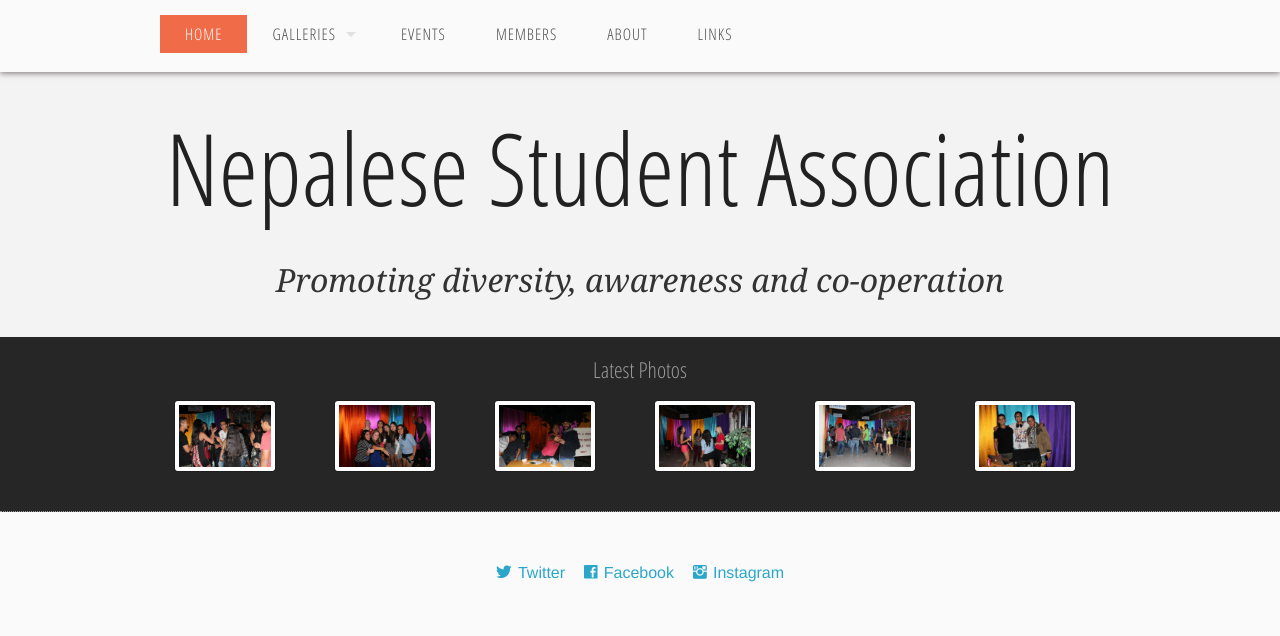
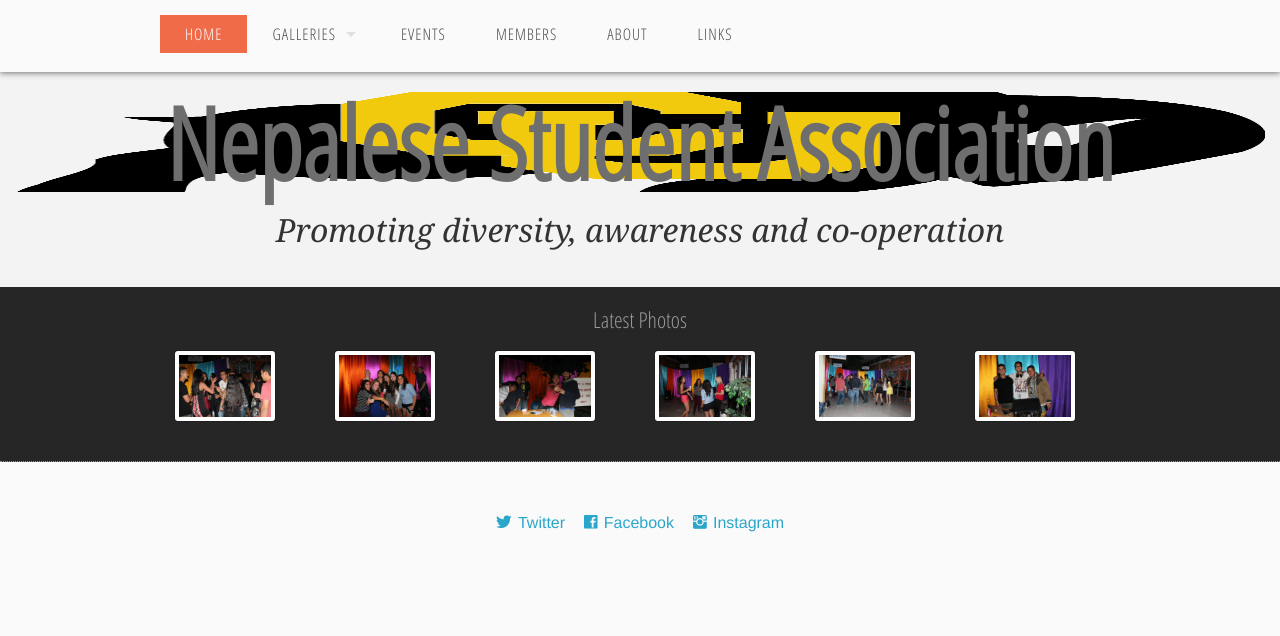
Before and after one commit to kpachhai/nsacuboulder, a plain HTML site: page index.html in a window 1280 px wide. Drawn offline with Linux system fonts and the light colour scheme; a web font is replaced by a local one.

Commit message:
Added background to header

```diff
--- a/stylesheets/main.css
+++ b/stylesheets/main.css
@@ -119,7 +119,8 @@
 /* END Frontpage sections */
 
 
-.heading_supersize {font-size: 100px; text-align:center; font-weight: normal; line-height: 150px; margin:0 0 10px; color: #212121}
+.heading_supersize {font-size: 100px; text-align:center; font-weight: 900; line-height: 100px; margin:0 0 10px; color: #6E6E6E;
+background-image:url('../images/CULogo.png'); background-size:1250px 150px;background-repeat:no-repeat; background-position:50%; }
 .heading_largesize {font-size: 34px; text-align:; font-weight: normal}
 
 .dropcap_red,
```
Also changed, not shown: images/CULogo.png (added).
